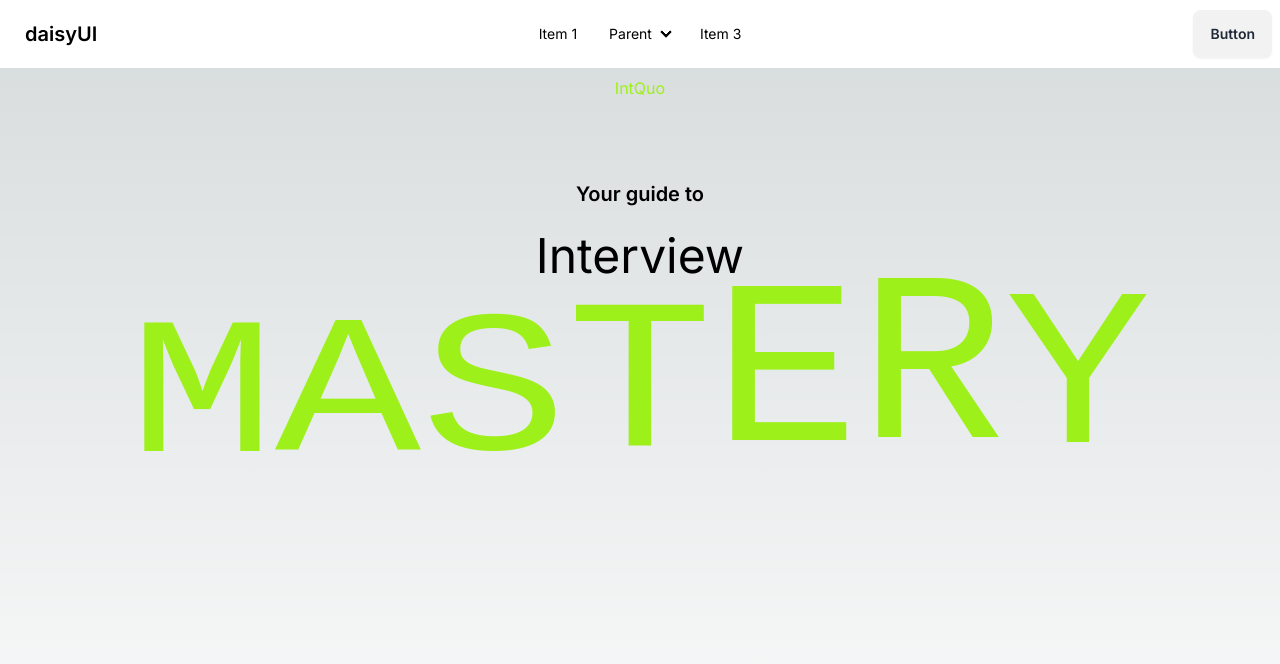
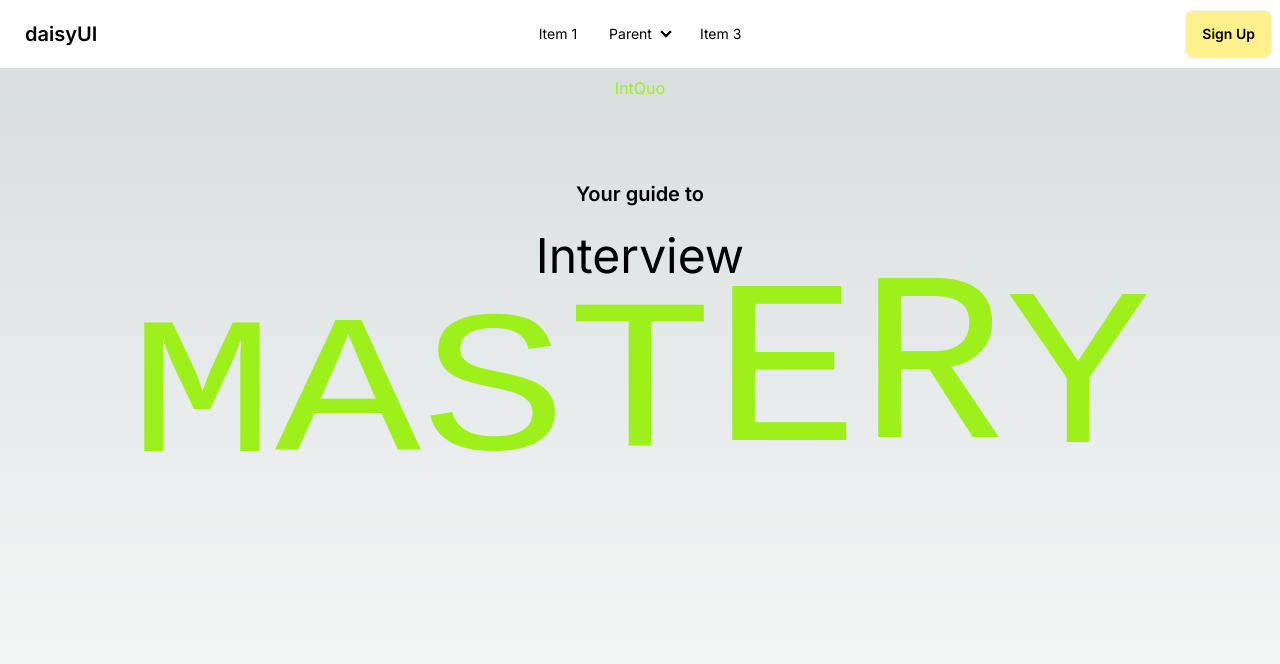
Before and after one commit to varadpundlik/IntQuo_client, a Next.js app in the folder intquo/: page / in a window 1280 px wide. Shown: the top 664 px of the page. Built offline with nearby package versions, Linux system fonts and the light colour scheme; a web font is replaced by a local one.

Commit message:
sign up button

```diff
--- a/intquo/src/app/ui/navbar/navbar.tsx
+++ b/intquo/src/app/ui/navbar/navbar.tsx
@@ -1,4 +1,6 @@
 import React from 'react'
+import Link from 'next/link'
+
 
 type Props = {}
 
@@ -40,9 +42,12 @@ const Navbar = (props: Props) => {
         <li><a>Item 3</a></li>
       </ul>
     </div>
-    <div className="navbar-end">
-      <a className="btn">Button</a>
-    </div>
+ <div className="navbar-end">
+  {/* Use Link from Next.js for navigation */}
+  <Link href="../../register/page">
+    <button className="btn bg-yellow-200 text-black">Sign Up</button>
+  </Link>
+</div>
   </div>
   </div>
   )
```
